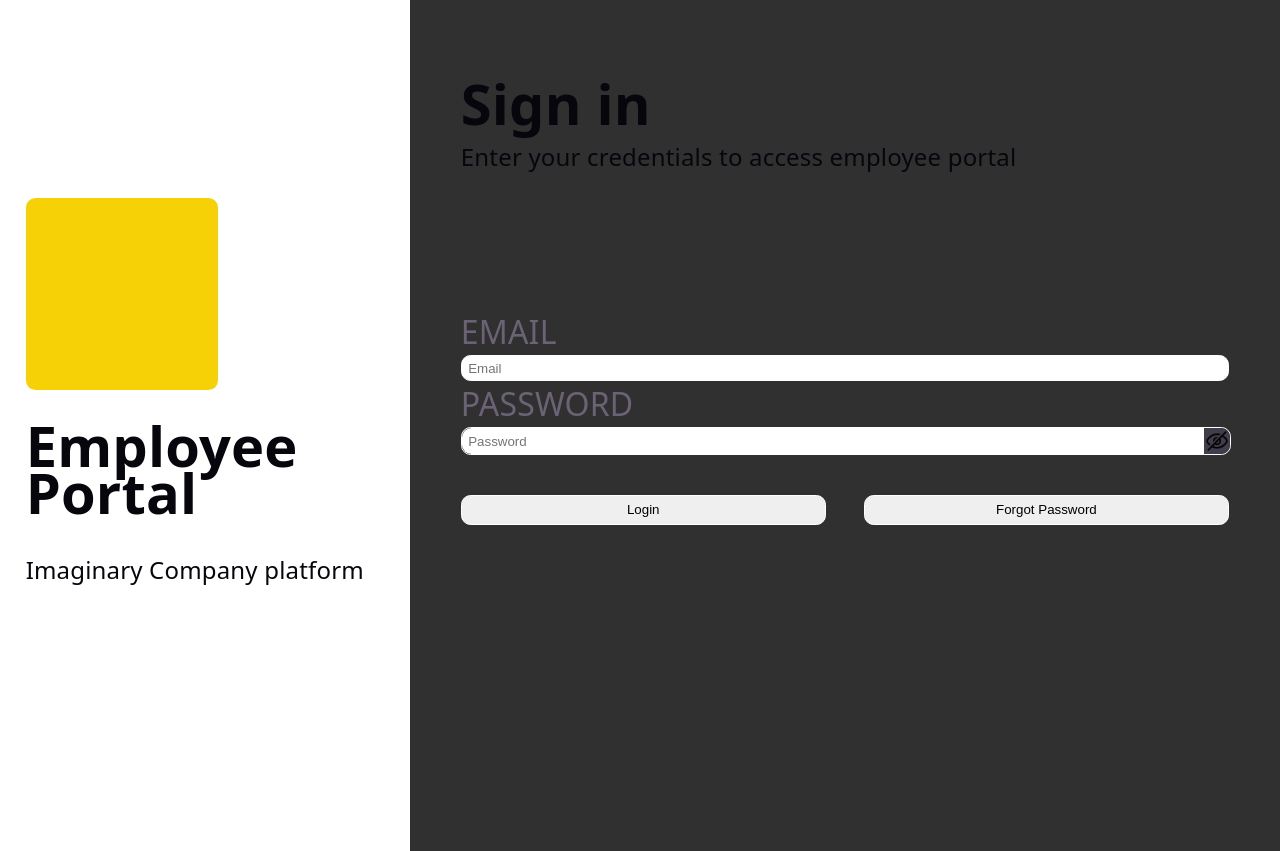
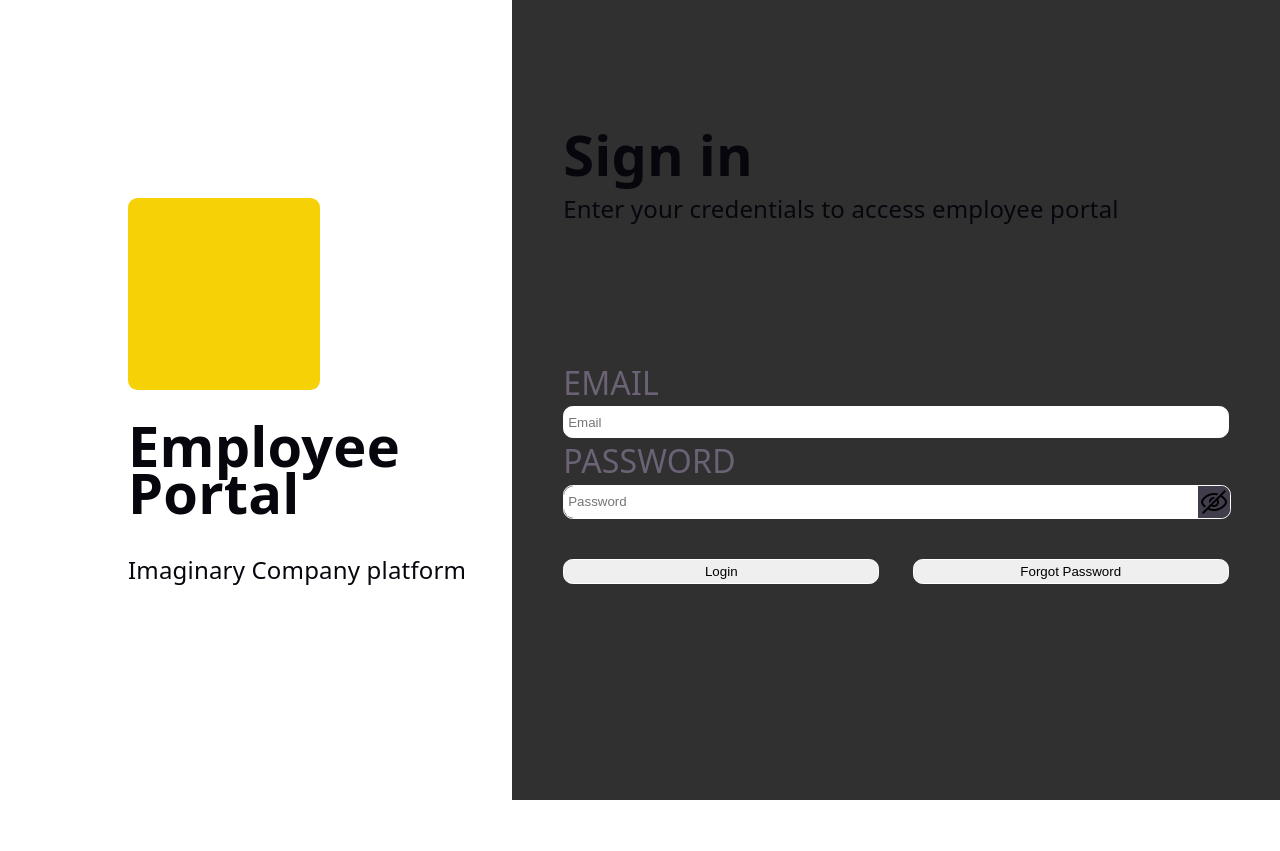
Before and after one commit to LewisSmith291/EmployeePortal, a React (Vite) app in the folder client/: page / in a window 1280 px wide. After the commit the page ends 800 px from the top, so only its background shows below. Built offline with nearby package versions, Linux system fonts and the light colour scheme; no server answers.

Commit message:
Resized elements to make the login page scale properly. Should remove need for overflow hiding

```diff
--- a/client/src/App.css
+++ b/client/src/App.css
@@ -3,7 +3,6 @@
 body{
   margin:0;
   padding:0;
-  overflow-x: hidden;
 }
 
 #root{
@@ -41,6 +40,7 @@ body{
   background-color:rgb(48, 48, 48);
   padding:4vw;
   height: 100vh;
+  box-sizing: border-box;
 }
 
 .gap{
@@ -59,18 +59,17 @@ body{
 }
 
 .button{
-  width:50vw;
   border-radius: 0.3rem;
   border: solid 1px white;
-  padding:0.5vw;
+  padding:0.5vh;
 }
 
 .text-input{
   width:50vw;
   border-radius: 0.3rem;
   border: solid 1px white;
-  padding:0.5vw;
-  height:2vw;
+  padding:0.5vh;
+  height:4vh;
 }
 
 .password-input-container{
@@ -80,21 +79,21 @@ body{
   flex-direction: row;
   border: solid 1px white;
   width:100%;
-  height:2vw;
+  height:4vh;
 }
 
 .password-input-text{
   border-radius: 0.3rem;
   border:none;
-  padding:0.5vw;
+  padding:0.5vh;
   border-top-right-radius: 0;
   border-bottom-right-radius: 0;
   height:100%;
 }
 
 #show-password{
-  width:2vw;
-  height:2vw;
+  width:4vh;
+  height:4vh;
   border-radius:0.3rem;
   border-top-left-radius: 0;
   border-bottom-left-radius: 0;
@@ -146,7 +145,7 @@ p{
 }
 
 #buttons button{
-  width:50vw;
+  flex:1;
   box-sizing: border-box;
 }
 
```
